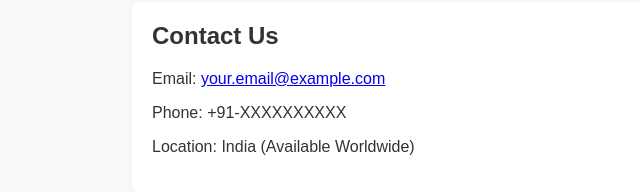
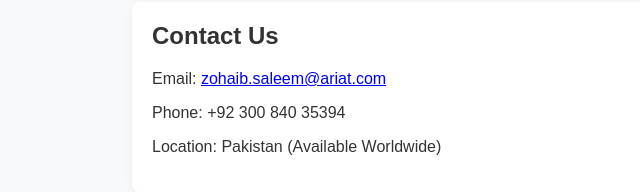
Before and after one commit to 4Binfotech/4Binfotech, a plain HTML site: page index.html in a window 1280 px wide. Shown: the part 608-800 px from the top of the page, 108-748 px from the left. Drawn offline with Linux system fonts and the light colour scheme.

Commit message:
Update index.html

```diff
--- a/index.html
+++ b/index.html
@@ -1,8 +1,8 @@
 <!DOCTYPE html>
 <html lang="en">
 <head>
-  <meta charset="UTF-8">
-  <meta name="viewport" content="width=device-width, initial-scale=1">
+  <meta charset="UTF-8" />
+  <meta name="viewport" content="width=device-width, initial-scale=1" />
   <title>4B Infotech - Freelance ERP Services</title>
   <style>
     body {
@@ -81,9 +81,9 @@
 
   <div class="services">
     <h2>Contact Us</h2>
-    <p>Email: <a href="mailto:your.email@example.com">your.email@example.com</a></p>
-    <p>Phone: +91-XXXXXXXXXX</p>
-    <p>Location: India (Available Worldwide)</p>
+    <p>Email: <a href="mailto:zohaib.saleem@ariat.com">zohaib.saleem@ariat.com</a></p>
+    <p>Phone: +92 300 840 35394</p>
+    <p>Location: Pakistan (Available Worldwide)</p>
   </div>
 </section>
 
```
